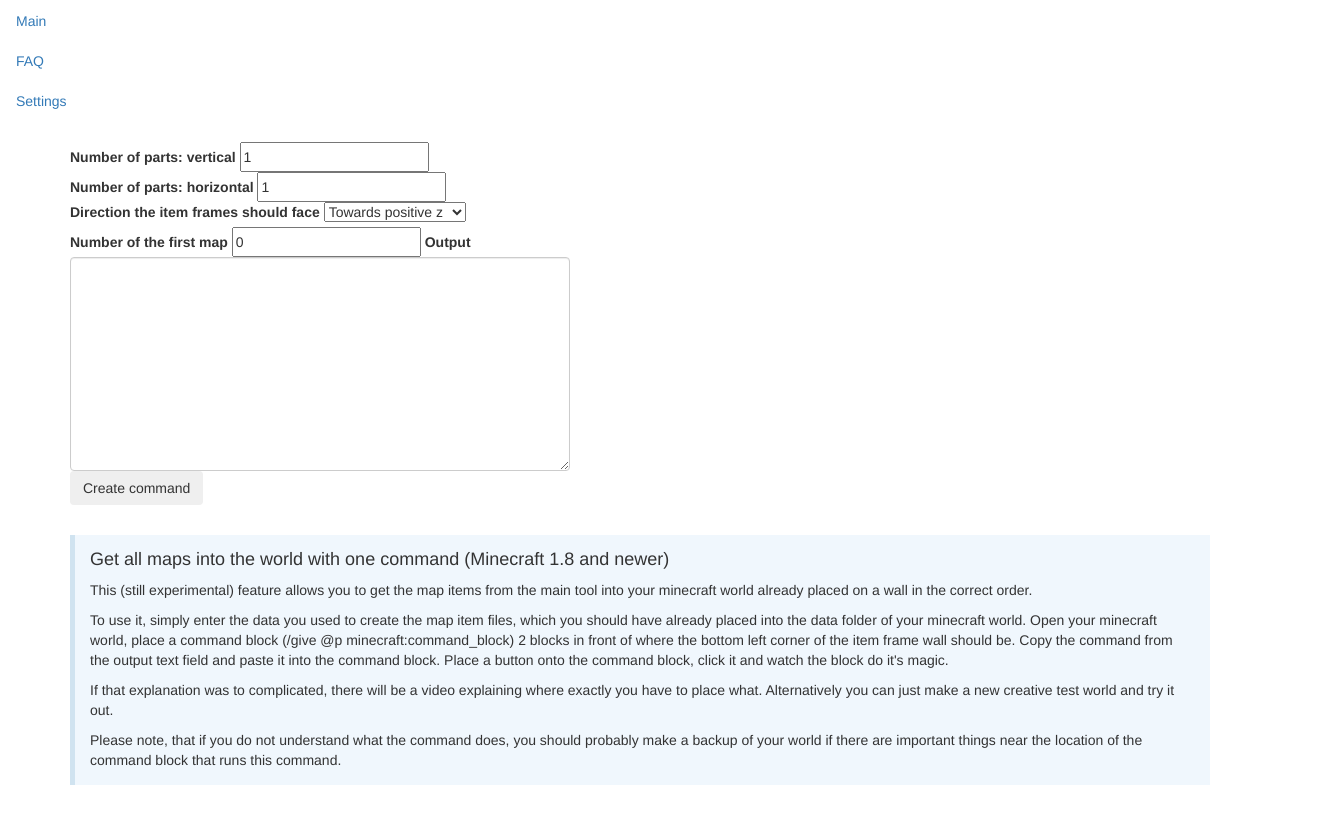
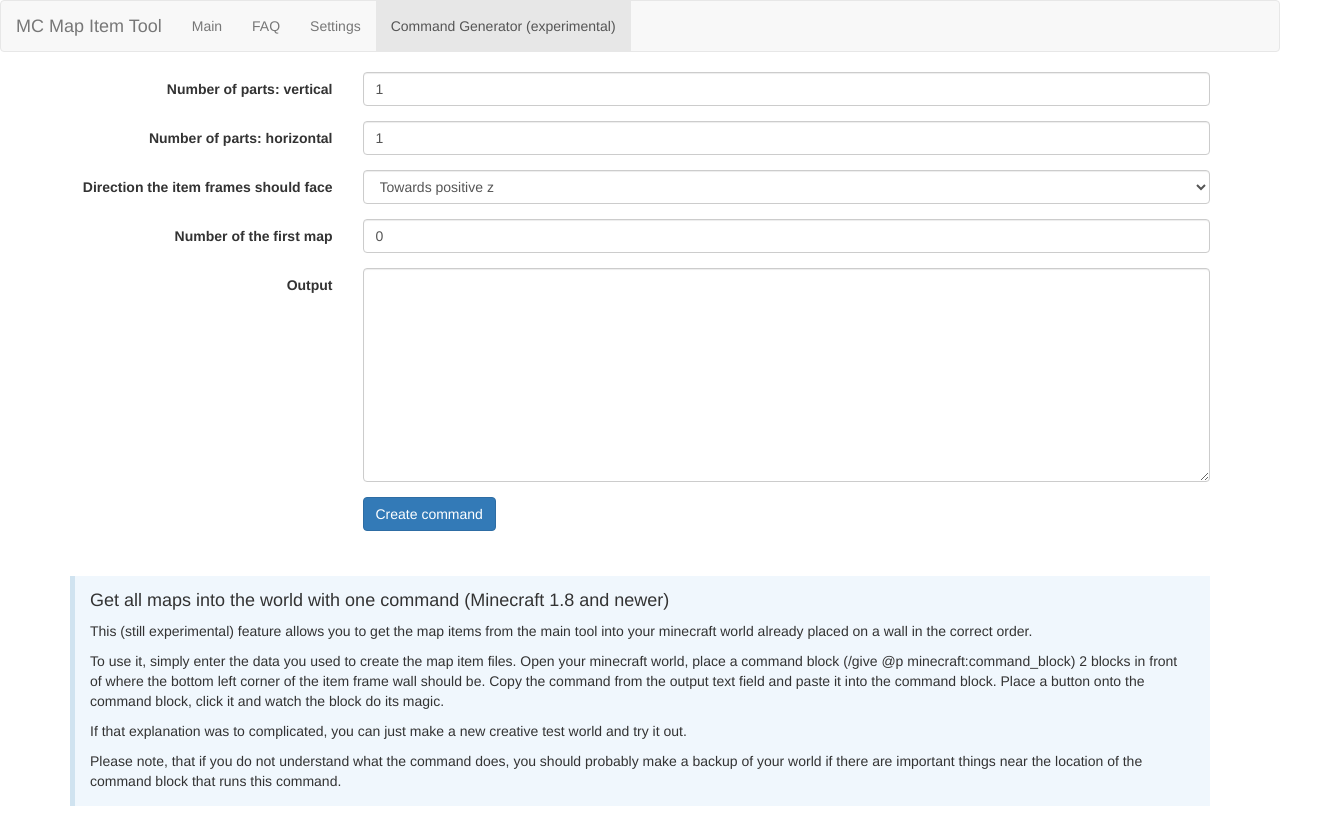
Before and after one commit to djfun/mc-map-item-tool, a website: page public/commandblock.html in a window 1280 px wide. Shown: the whole page, 1323 px wide, since content can reach past the window. Before the commit the page ends 805 px from the top, so only its background shows below. Drawn offline with nearby package versions, Linux system fonts and the light colour scheme.

Commit message:
update layout of command generator, add link to command generator to navbar

```diff
--- a/package.json
+++ b/package.json
@@ -1,6 +1,6 @@
 {
   "name": "minecraft-map-item-tool",
-  "version": "1.2.0",
+  "version": "1.2.1",
   "description": "web tool for converting images to minecraft maps",
   "main": "server.js",
   "scripts": {
--- a/public/commandblock.html
+++ b/public/commandblock.html
@@ -5,48 +5,76 @@
   <link href="main.css" rel="stylesheet" media="screen">
 </head>
 <body>
-  <div class="navbar">
-    <div class="navbar-inner">
-      <ul class="nav">
-        <li><a href="index.html">Main</a></li>
+  <nav class="navbar navbar-default">
+    <div class="container-fluid">
+      <div class="navbar-header">
+        <a class="navbar-brand" href="#">MC Map Item Tool</a>
+      </div>
+      <ul class="nav navbar-nav">
+        <li><a href="/">Main</a></li>
         <li><a href="faq.html">FAQ</a></li>
         <li><a href="settings.html">Settings</a></li>
+        <li class="active"><a href="commandblock.html">Command Generator (experimental)</a></li>
       </ul>
     </div>
-  </div>
+  </nav>
 
   <div class="container">
-    <fieldset style="width: 500px;">
-      <label>Number of parts: vertical</label>
-      <input type="text" style="height: 30px" id="map_parts_vertical" name="map_parts_vertical" value="1" />
-      <label>Number of parts: horizontal</label>
-      <input type="text" style="height: 30px" id="map_parts_horizontal" name="map_parts_horizontal" value="1" />
-      <label>Direction the item frames should face</label>
-      <select name="direction" id="direction">
+    <form class="form-horizontal">
+      <fieldset>
+        <div class="form-group">
+          <label for="map_parts_vertical" class="col-sm-3 control-label">Number of parts: vertical</label>
+          <div class="col-sm-9">
+            <input type="text" class="form-control" id="map_parts_vertical" name="map_parts_vertical" value="1" />
+          </div>
+        </div>
+        <div class="form-group">
+          <label for="map_parts_horizontal" class="col-sm-3 control-label">Number of parts: horizontal</label>
+          <div class="col-sm-9">
+            <input type="text" class="form-control" id="map_parts_horizontal" name="map_parts_horizontal" value="1" />
+          </div>
+        </div>
+        <div class="form-group">
+          <label for="direction" class="col-sm-3 control-label">Direction the item frames should face</label>
+          <div class="col-sm-9">
+            <select name="direction" id="direction" class="form-control">
               <option value="0">Towards positive z</option>
               <option value="1">Towards negative x</option>
               <option value="2">Towards negative z</option>
               <option value="3">Towards positive x</option>
             </select>
-      <label>Number of the first map</label>
-      <input type="text" style="height: 30px" id="mapnumber" name="mapnumber" value="0" />
-      <label>Output</label>
+          </div>
+        </div>
+        <div class="form-group">
+          <label for="mapnumber" class="col-sm-3 control-label">Number of the first map</label>
+          <div class="col-sm-9">
+            <input type="text" class="form-control" id="mapnumber" name="mapnumber" value="0" />
+          </div>
+        </div>
+        <div class="form-group">
+          <label for="output" class="col-sm-3 control-label">Output</label>
+          <div class="col-sm-9">
             <textarea class="form-control input-xxlarge" rows="10" id="output"></textarea>
-      <p><input type='button' name='submit' id='submit' value='Create command' class='btn' /></p>
+          </div>
+        </div>
+        <div class="form-group">
+          <div class="col-sm-offset-3 col-sm-10">
+            <input type='button' name='submit' id='submit' value='Create command' class="btn btn-primary" /></p>
+          </div>
+        </div>
       </fieldset>
+    </form>
 
     <div class="bs-callout bs-callout-info">
       <h4>Get all maps into the world with one command (Minecraft 1.8 and newer)</h4>
       <p>This (still experimental) feature allows you to get the map items from the main
         tool into your minecraft world already placed on a wall in the correct order.</p>
-      <p>To use it, simply enter the data you used to create the map item files, which
-        you should have already placed into the data folder of your minecraft world. Open your
+      <p>To use it, simply enter the data you used to create the map item files. Open your
         minecraft world, place a command block (/give @p minecraft:command_block) 2 blocks in front
         of where the bottom left corner of the item frame wall should be. Copy the command from
         the output text field and paste it into the command block. Place a button onto
-        the command block, click it and watch the block do it's magic.</p>
-      <p>If that explanation was to complicated, there will be a video explaining where
-        exactly you have to place what. Alternatively you can just make a new creative
+        the command block, click it and watch the block do its magic.</p>
+      <p>If that explanation was to complicated, you can just make a new creative
         test world and try it out.</p>
       <p>Please note, that if you do not understand what the command does, you should probably
         make a backup of your world if there are important things near the location of
@@ -54,7 +82,7 @@
     </div>
 
   </div>
-  <script src="https://ajax.googleapis.com/ajax/libs/jquery/1.8.3/jquery.min.js"></script>
+  <script src="jquery-1.10.2.min.js"></script>
   <script src="js/bootstrap.min.js"></script>
   <script src="commandblock.js"></script>
 </body>
```
Also changed, not shown: public/faq.html (+1 -0 lines), public/index.html (+1 -0 lines), public/settings.html (+2 -1 lines). Lines whose indentation alone changed are shown as unchanged.
